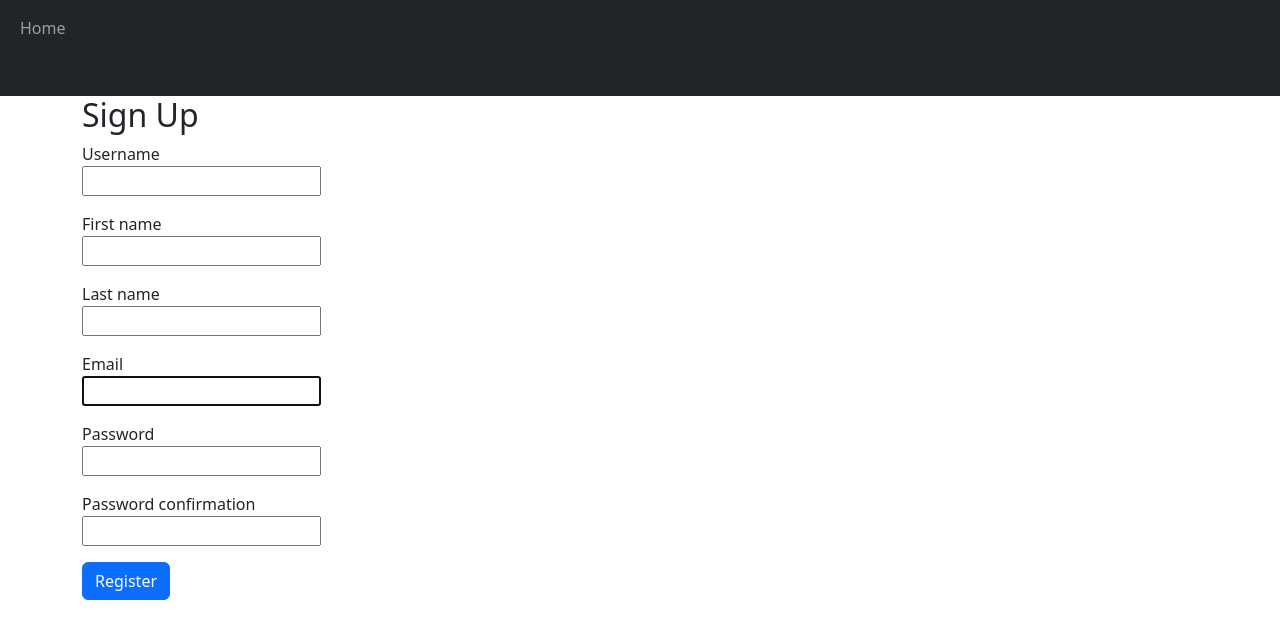
After one commit to thanderoy/Continental-Hotel, a Django app: page /auth/register/ in a window 1280 px wide. The commit adds this page. Shown: the top 639 px of the page. Run offline with Django 4.2, Linux system fonts and the light colour scheme.

Commit message:
Add Register, Login, Logout Views & Templates

```diff
--- /dev/null
+++ b/apps/authy/forms.py
@@ -0,0 +1,62 @@
+from typing import Any, Dict
+from django import forms
+from django.contrib.auth.forms import UserChangeForm, UserCreationForm
+from django.contrib.auth import authenticate
+
+from .models import User
+
+
+class CustomUserCreationForm(UserCreationForm):
+    """
+    Custom form for creating new users, using the custom User model.
+    """
+
+    class Meta:
+        model = User
+        fields = (
+            "username", "first_name", "last_name", "email",
+            "password1", "password2"
+        )
+
+
+class CustomUserChangeForm(UserChangeForm):
+    """
+    Custom form for changing user information, using the custom User model.
+    """
+
+    class Meta:
+        model = User
+        fields = (
+            "username", "first_name", "last_name", "email", "password"
+        )
+
+
+class CustomUserLoginForm(forms.Form):
+    """
+    Custom user login form used to validate login credentials.
+    """
+
+    email = forms.CharField(
+        label="Email Address", widget=forms.EmailInput
+    )
+    password = forms.CharField(
+        label="Password", widget=forms.PasswordInput
+    )
+
+    class Meta:
+        model = User
+        fields = ("email", "password")
+
+    def clean(self) -> None:
+        """
+        Checks if the provided email and password are valid and raises a
+            validation error if they are not.
+        """
+        if self.is_valid():
+            form = self.cleaned_data
+
+            email = form.get("email")
+            password = form.get("password")
+
+            if not authenticate(email=email, password=password):
+                raise forms.ValidationError("Invalid Credentials")
--- a/apps/authy/models.py
+++ b/apps/authy/models.py
@@ -46,7 +46,7 @@ class User(AbstractUser, BaseModel, PermissionsMixin):
         STAFF = "STAFF", "Staff"
         CLIENT = "CLIENT", "Client"
 
-    base_role = Role.ADMIN
+    base_role = Role.CLIENT
 
     role = models.CharField(max_length=50, choices=Role.choices)
 
@@ -66,6 +66,18 @@ class User(AbstractUser, BaseModel, PermissionsMixin):
     def save(self, *args, **kwargs):
         self.role = self.base_role
         return super().save(*args, **kwargs)
+
+    def has_perm(self, perm, obj=None):
+        """
+        Checks access to specified permission
+        """
+        return True
+
+    def has_module_perms(self, app_label):
+        """
+        Checks access to models
+        """
+        return True
 
 
 class StaffManager(BaseManager):
--- a/apps/authy/templates/authy/base.html
+++ b/apps/authy/templates/authy/base.html
@@ -22,9 +22,9 @@
         </div>
     </nav>
     <div class="container">
-        {% block blockname %}
+        {% block content %}
 
-        {% endblock blockname %}
+        {% endblock content %}
     </div>
     <script src="https://cdn.jsdelivr.net/npm/bootstrap@5.3.0-alpha3/dist/js/bootstrap.bundle.min.js" integrity="sha384-ENjdO4Dr2bkBIFxQpeoTz1HIcje39Wm4jDKdf19U8gI4ddQ3GYNS7NTKfAdVQSZe" crossorigin="anonymous"></script>
 </body>
--- /dev/null
+++ b/apps/authy/templates/authy/register.html
@@ -0,0 +1,27 @@
+{% extends "authy/base.html" %}
+{% block title %}Continental | Register{% endblock title %}
+{% block content %}
+
+<h2>Sign Up</h2>
+
+{% if form.errors %}
+    <div class="invalid-feedback">{{ error }}</div>
+{% endif %}
+
+<form method="POST" action="">
+
+    {% csrf_token %}
+
+    {% for field in form %}
+
+        <div class="form-group">
+            <label>{{ field.label }}</label>
+            <p> {{ field }} </p>
+        </div>
+
+    {% endfor %}
+    <button type="submit" class="btn btn-primary">Register</button>
+
+</form>
+
+{% endblock content %}
--- a/apps/authy/urls.py
+++ b/apps/authy/urls.py
@@ -5,4 +5,9 @@ from . import views
 app_name = "authy"
 
 
-urlpatterns = [path("login_user", views.login_user, name="login")]
+urlpatterns = [
+    path("register/", views.register_user, name="register"),
+    path("login/", views.login_user, name="login"),
+    path("logout/", views.logout_user, name="logout"),
+    path("password_reset/", views.password_reset, name="password_reset")
+]
--- a/apps/authy/views.py
+++ b/apps/authy/views.py
@@ -1,8 +1,75 @@
-from django.shortcuts import render
+from django.contrib import messages
 from django.contrib.auth import authenticate, login, logout
-from django.contrib import messages
+from django.shortcuts import render, redirect
+
+from .forms import CustomUserCreationForm, CustomUserLoginForm
+from .models import User
+
+
+def register_user(request):
+
+    if request.method == "GET":
+        form = CustomUserCreationForm()
+
+    elif request.method == "POST":
+        form = CustomUserCreationForm(request.POST)
+
+        if form.is_valid():
+            form = form.cleaned_data
+
+            User.objects.create_user(
+                email=form.get("email"),
+                username=form.get("username"),
+                first_name=form.get("first_name"),
+                last_name=form.get("last_name"),
+                password=form.get("password"),
+            )
+
+            return redirect("authy:login")
+
+        else:
+            form = CustomUserCreationForm()
+
+    context = {"form": form}
+
+    return render(request, "authy/register.html", context)
 
 
 def login_user(request):
-    context = {}
+
+    if request.method == "GET":
+        form = CustomUserLoginForm()
+
+    elif request.method == "POST":
+        form = CustomUserLoginForm(request.POST)
+
+        if form.is_valid():
+            form = form.cleaned_data
+
+            user = authenticate(
+                request,
+                email=form.get("email"),
+                pasword=form.get("password")
+            )
+
+            if user is not None:
+                login(request, user)
+                return redirect("hotel:room_offering")
+        else:
+            for field in form:
+                print(f"Error {field.name} - {field.errors}")
+
+            form = CustomUserLoginForm()
+
+    context = {"form": form}
+
     return render(request, "authy/login.html", context)
+
+
+def logout_user(request):
+    logout(request)
+    return redirect("hotel:room_offering")
+
+
+def password_reset(request):
+    pass
```
Also changed, not shown: apps/authy/admin.py (+8 -2 lines), apps/authy/templates/authy/login.html (+38 -2 lines).
